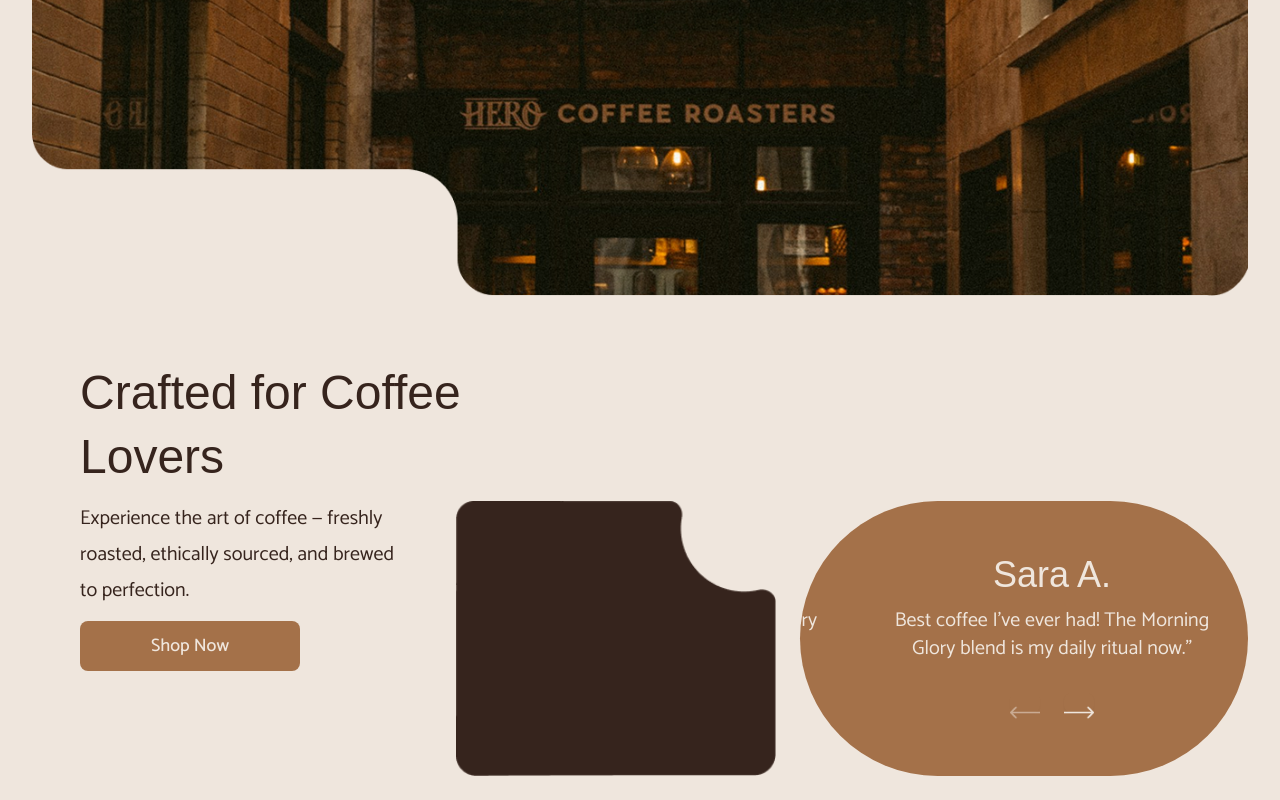
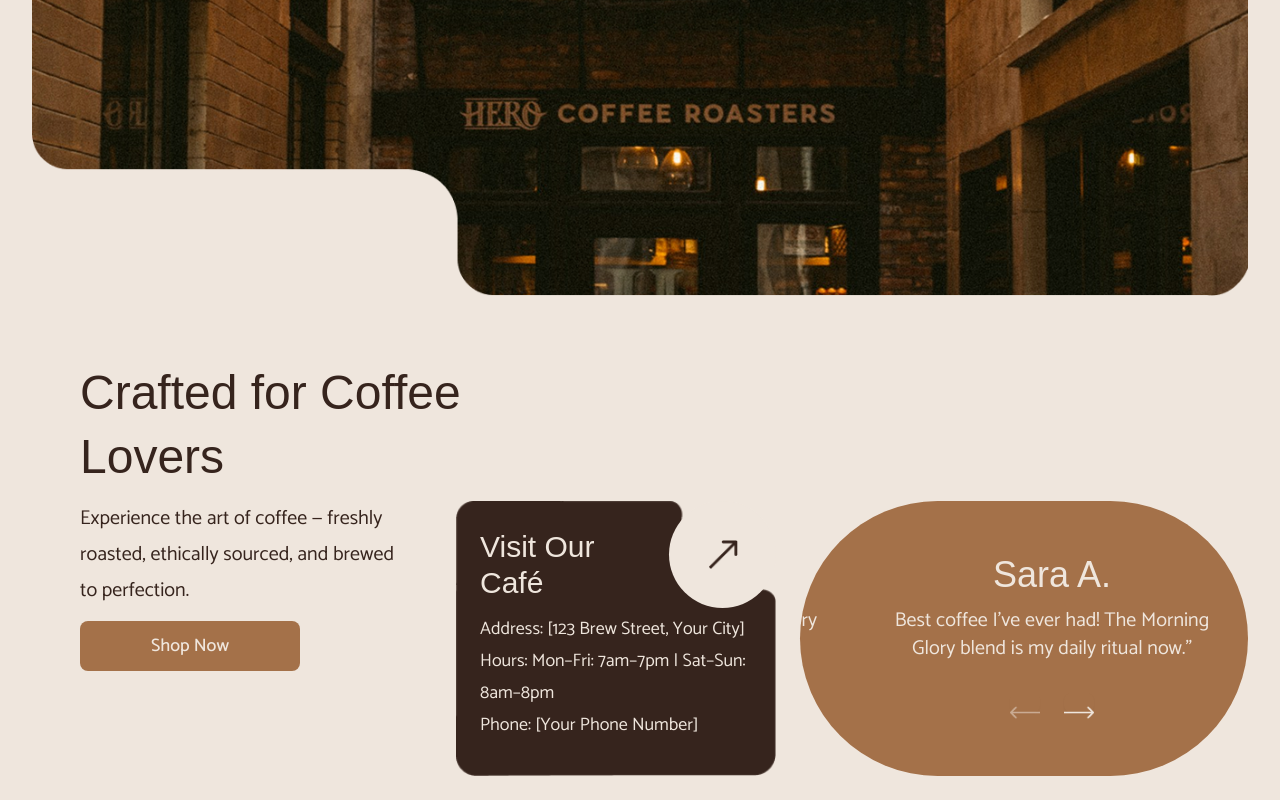
Before and after one commit to Maryammuhammadafzal/Coffee-Landing-Page, a Next.js app: page /hero in a window 1280 px wide. Shown: the part 323-1123 px from the top of the page. Built offline with nearby package versions, Linux system fonts and the light colour scheme; a web font is replaced by a local one.

Commit message:
hero section creaed

```diff
--- a/src/app/hero/page.tsx
+++ b/src/app/hero/page.tsx
@@ -1,6 +1,7 @@
 import Header from '@/components/Header'
 import TestimonialCarousel from '@/components/TestimonialCarousel'
 import { Button } from '@/components/ui/button'
+import { ArrowUpRight } from 'lucide-react'
 import Image from 'next/image'
 import React from 'react'
 
@@ -30,12 +31,24 @@ const HeroPage = () => {
 
         </div>
         <div className='w-auto h-auto flex gap-6'>
-          <div className='max-w-xs w-xs h-auto'>
+          <div className='max-w-xs relative w-xs h-auto'>
             <Image src='/images/vector-1.png' alt='image' width={300} height={200} className='w-full h-full' />
+            <div className='w-full h-full flex absolute top-0 left-0'>
+              <div className='content w-full h-full p-2 text-background flex flex-col gap-3 relative'>
+                <div className='arrow w-[107px] h-[107px] flex justify-center items-center absolute top-0 right-0 rounded-full bg-background text-'>
+                  <Image src='/images/up-right-icon.png' alt="icon" width={30} height={30} />
+                </div>
+
+                <h2 className='font-mono text-3xl pt-5 pl-4 max-w-[200px]'>Visit Our Café</h2>
+                <p className=' text-lg leading-8 px-4'>Address: [123 Brew Street, Your City] <br />
+                  Hours: Mon–Fri: 7am–7pm | Sat–Sun: 8am–8pm <br />
+                  Phone: [Your Phone Number]</p>
+              </div>
+            </div>
           </div>
 
           <div className='w-md h-auto bg-primary rounded-[400px] flex justify-center items-center'>
-            <TestimonialCarousel/>
+            <TestimonialCarousel />
           </div>
 
 
```
Also changed, not shown: public/images/up-right-icon.png (added).
